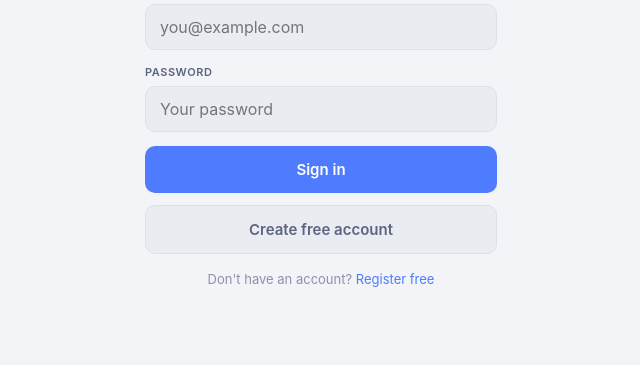
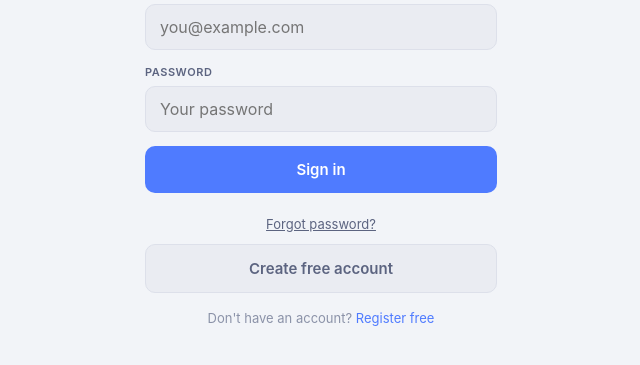
Before and after one commit to Horyaalfine/flextrack, a Flask app: page /app in a window 1280 px wide. Shown: the part 264-629 px from the top of the page, without its empty margins (319-959 px from the left). Run offline with Flask 3, Linux system fonts and the light colour scheme; some libraries are stand-ins or nearby versions.

Commit message:
Add forgot password flow, reset password screen, visible sign out button

```diff
--- a/templates/app.html
+++ b/templates/app.html
@@ -291,6 +291,7 @@ window.onerror = function(msg, src, line, col, err) {
       <div class="fg"><label>Email</label><input type="email" id="login-email" placeholder="you@example.com" inputmode="email"/></div>
       <div class="fg"><label>Password</label><input type="password" id="login-pw" placeholder="Your password"/></div>
       <button class="btn btn-primary" onclick="doLogin()">Sign in</button>
+      <div style="text-align:center;margin:8px 0;"><a onclick="showForgot()" style="font-size:13px;color:var(--muted2);cursor:pointer;text-decoration:underline;">Forgot password?</a></div>
       <button class="btn btn-ghost" onclick="showRegister()">Create free account</button>
       <div class="auth-switch">Don't have an account? <a onclick="showRegister()">Register free</a></div>
     </div>
@@ -380,7 +381,7 @@ window.onerror = function(msg, src, line, col, err) {
     <strong style="color:var(--text)">How to find your rate:</strong> Divide your annual H&R premium by the number of hours you drive for Flex per year. E.g. £500/year ÷ 400hrs = £1.25/hr.
   </div>
   <button class="btn btn-primary" onclick="saveSettings()">Save settings</button>
-  <button class="btn btn-g" onclick="doSignOut()" style="margin-top:8px">Sign out</button>
+  <button class="btn btn-primary" onclick="doSignOut()" style="margin-top:8px;background:var(--red);border-color:var(--red);">Sign out</button>
   <p style="font-size:11px;color:var(--muted);text-align:center;margin-top:12px">Signed in as <span id="set-email"></span></p>
 </div>
 </div>
@@ -603,6 +604,52 @@ async function api(method, path, body) {
 // ── Auth ──────────────────────────────────────────────────────────────────────
 function showLogin()    { document.getElementById('auth-login').style.display=''; document.getElementById('auth-register').style.display='none'; }
 function showRegister() { document.getElementById('auth-login').style.display='none'; document.getElementById('auth-register').style.display=''; }
+
+function showForgot() {
+  document.getElementById('auth-login').style.display='none';
+  document.getElementById('auth-forgot').style.display='';
+  document.getElementById('forgot-err').textContent='';
+}
+
+function showLogin() {
+  document.querySelectorAll('.auth-wrap').forEach(x=>x.style.display='none');
+  document.getElementById('auth-login').style.display='';
+}
+
+async function doForgot() {
+  const email = document.getElementById('forgot-email').value.trim();
+  const errEl = document.getElementById('forgot-err');
+  errEl.textContent = '';
+  if (!email) { errEl.textContent = 'Please enter your email.'; return; }
+  const btn = event.target; btn.textContent = 'Sending…'; btn.disabled = true;
+  try {
+    await api('POST', '/api/forgot-password', { email }, true);
+    document.getElementById('auth-forgot').innerHTML = '<div style="text-align:center;padding:40px 0"><div style="font-size:40px;margin-bottom:16px">📧</div><h3 style="margin-bottom:8px">Check your email</h3><p style="color:var(--muted2);font-size:14px">If an account exists for ' + email + ', we sent a password reset link. Check your inbox.</p><button class="btn btn-ghost" onclick="showLogin()" style="margin-top:20px">Back to sign in</button></div>';
+  } catch(e) {
+    errEl.textContent = e.message || 'Something went wrong. Try again.';
+    btn.textContent = 'Send reset link'; btn.disabled = false;
+  }
+}
+
+async function doReset() {
+  const pw = document.getElementById('reset-pw').value;
+  const pw2 = document.getElementById('reset-pw2').value;
+  const errEl = document.getElementById('reset-err');
+  errEl.textContent = '';
+  if (pw.length < 6) { errEl.textContent = 'Password must be at least 6 characters.'; return; }
+  if (pw !== pw2) { errEl.textContent = 'Passwords do not match.'; return; }
+  const token = new URLSearchParams(window.location.search).get('reset');
+  const btn = event.target; btn.textContent = 'Saving…'; btn.disabled = true;
+  try {
+    await api('POST', '/api/reset-password', { token, password: pw }, true);
+    document.getElementById('auth-reset').innerHTML = '<div style="text-align:center;padding:40px 0"><div style="font-size:40px;margin-bottom:16px">✅</div><h3 style="margin-bottom:8px">Password updated!</h3><p style="color:var(--muted2);font-size:14px">You can now sign in with your new password.</p><button class="btn btn-primary" onclick="showLogin()" style="margin-top:20px">Sign in</button></div>';
+    // Clean URL
+    window.history.replaceState({}, '', '/app');
+  } catch(e) {
+    errEl.textContent = e.message || 'Reset link expired. Please request a new one.';
+    btn.textContent = 'Set new password'; btn.disabled = false;
+  }
+}
 
 async function doLogin() {
   const email=document.getElementById('login-email').value.trim();
```
